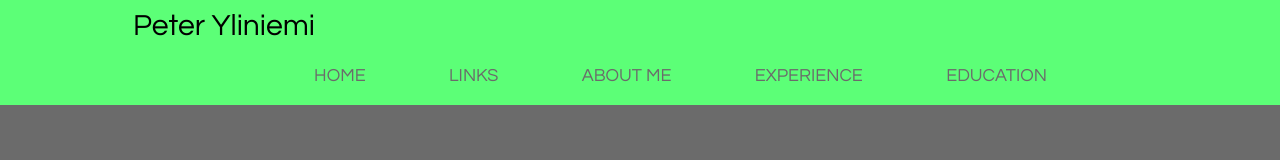
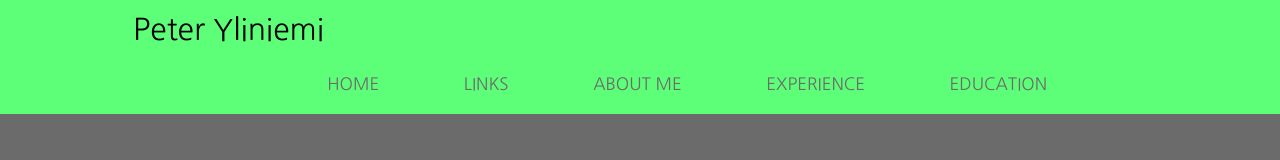
Before and after one commit to pexmee/pexmee.github.io, a plain HTML site: page index.html in a window 1280 px wide. Drawn offline with Linux system fonts and the light colour scheme.

Commit message:
Added nanum gothic font

```diff
--- a/index.html
+++ b/index.html
@@ -5,6 +5,8 @@
     <meta name="viewport" content="width=device-width, initial-scale=1.0">
     <title>Peter Yliniemi</title>
     <link href="resources/css/style.css" type="text/css" rel="stylesheet">
+    <link rel="preconnect" href="https://fonts.gstatic.com">
+<link href="https://fonts.googleapis.com/css2?family=Nanum+Gothic:wght@400;700&display=swap" rel="stylesheet">
 </head>
 <body>
     <header class="clearfix">
--- a/resources/css/style.css
+++ b/resources/css/style.css
@@ -8,7 +8,7 @@
 body {
     margin: 0;
     background: rgb(107, 107, 107);
-    font-family: "Century Gothic", sans-serif;
+    font-family: "Nanum Gothic", sans-serif;
     /* font-weight */
 }
 
@@ -39,7 +39,7 @@ nav ul li a {
     color: rgb(107, 107, 107);
     text-decoration: none;
     text-transform: uppercase;
-    font-size: 18px;
+    font-size: 17px;
 }
 
 nav a:hover {
```
